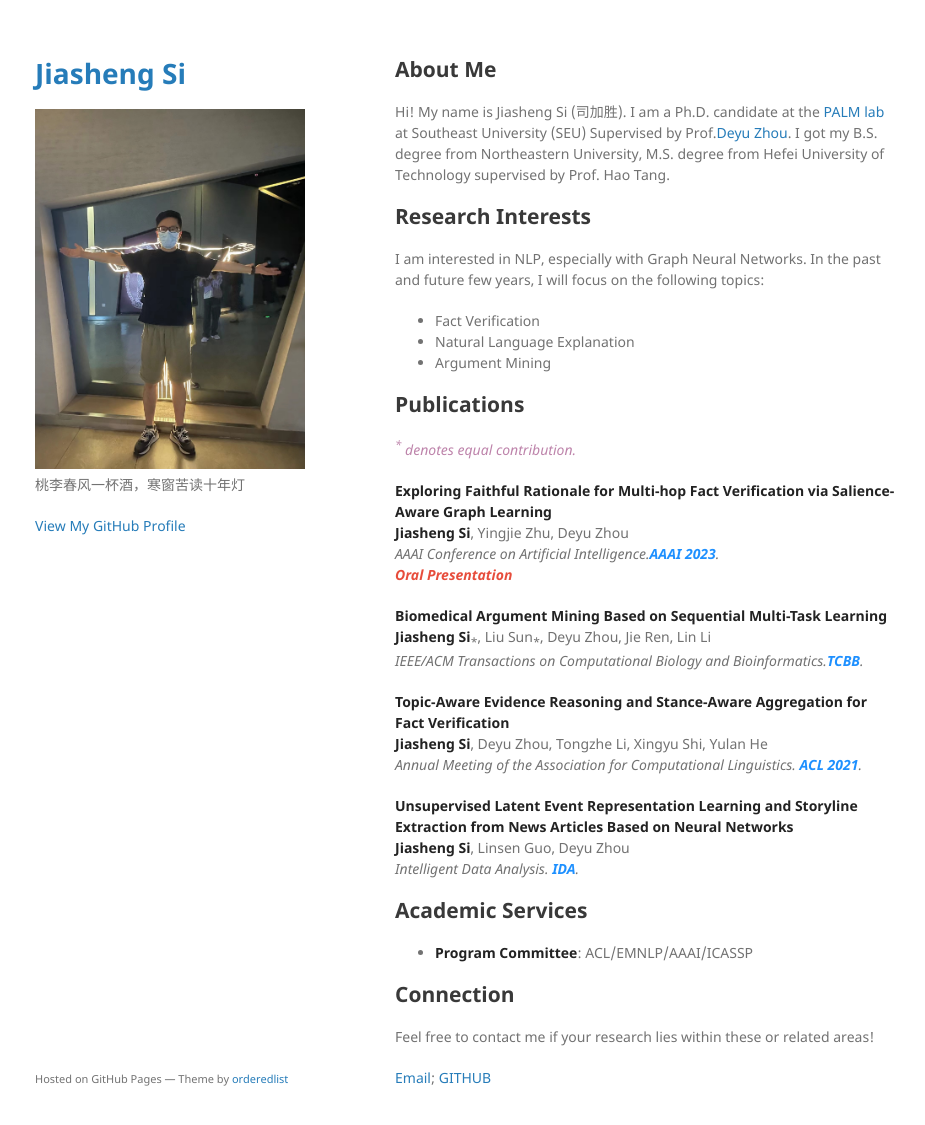
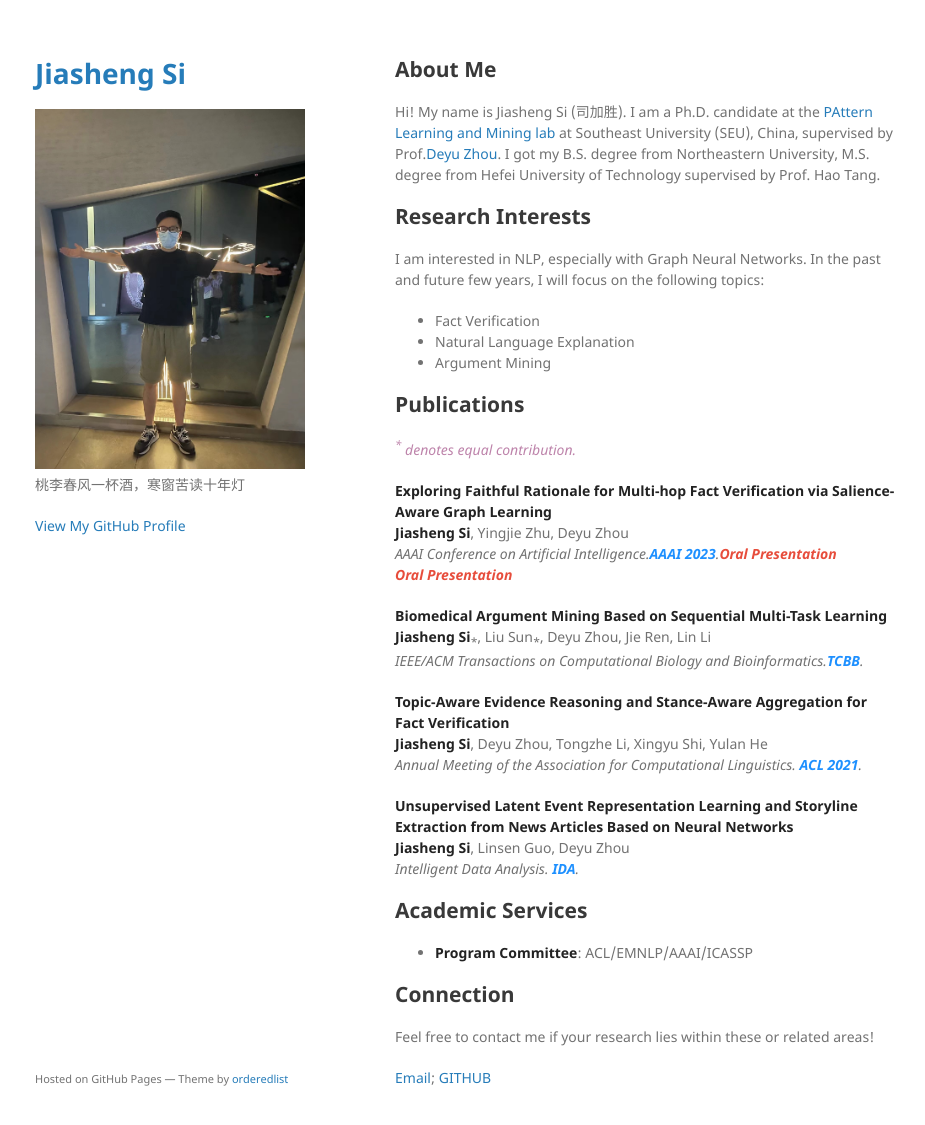
Before and after one commit to jasenchn/jasenchn.github.io, a Jekyll site: the page built from index.md, in a window 1280 px wide and 1158 px high. Shown: the top 1125 px of the window, without its empty margins (175-1100 px from the left). Built offline with Jekyll 4.4.1, drawn with Linux system fonts in a browser that asks for light colours; our own code applies the rules of GitHub Pages for plain Markdown files.

Commit message:
Update index.md

```diff
--- a/index.md
+++ b/index.md
@@ -4,7 +4,7 @@ layout: default
 
 
 ## About Me
-Hi! My name is Jiasheng Si (司加胜). I am a Ph.D. candidate at the [PALM lab](http://palm.seu.edu.cn/) at Southeast University (SEU) Supervised by Prof.[Deyu Zhou](http://palm.seu.edu.cn/zhoudeyu/Home.html).
+Hi! My name is Jiasheng Si (司加胜). I am a Ph.D. candidate at the [PAttern Learning and Mining lab](http://palm.seu.edu.cn/) at Southeast University (SEU), China, supervised by Prof.[Deyu Zhou](http://palm.seu.edu.cn/zhoudeyu/Home.html).
 I got my B.S. degree from Northeastern University,
 M.S. degree from Hefei University of Technology supervised by Prof. Hao Tang.
 
@@ -26,7 +26,7 @@ I will focus on the following topics:
 <br />
 <strong>Jiasheng Si</strong>, Yingjie Zhu, Deyu Zhou
 <br />
-<em>AAAI Conference on Artificial Intelligence.<strong><i style="color:#1e90ff">AAAI 2023</i></strong>.</em>
+<em>AAAI Conference on Artificial Intelligence.<strong><i style="color:#1e90ff">AAAI 2023</i></strong>.<strong><i style="color:#e74d3c">Oral Presentation</i></strong></em>
 <br />
   <strong><i style="color:#e74d3c">Oral Presentation</i></strong>
 <br/>
```
